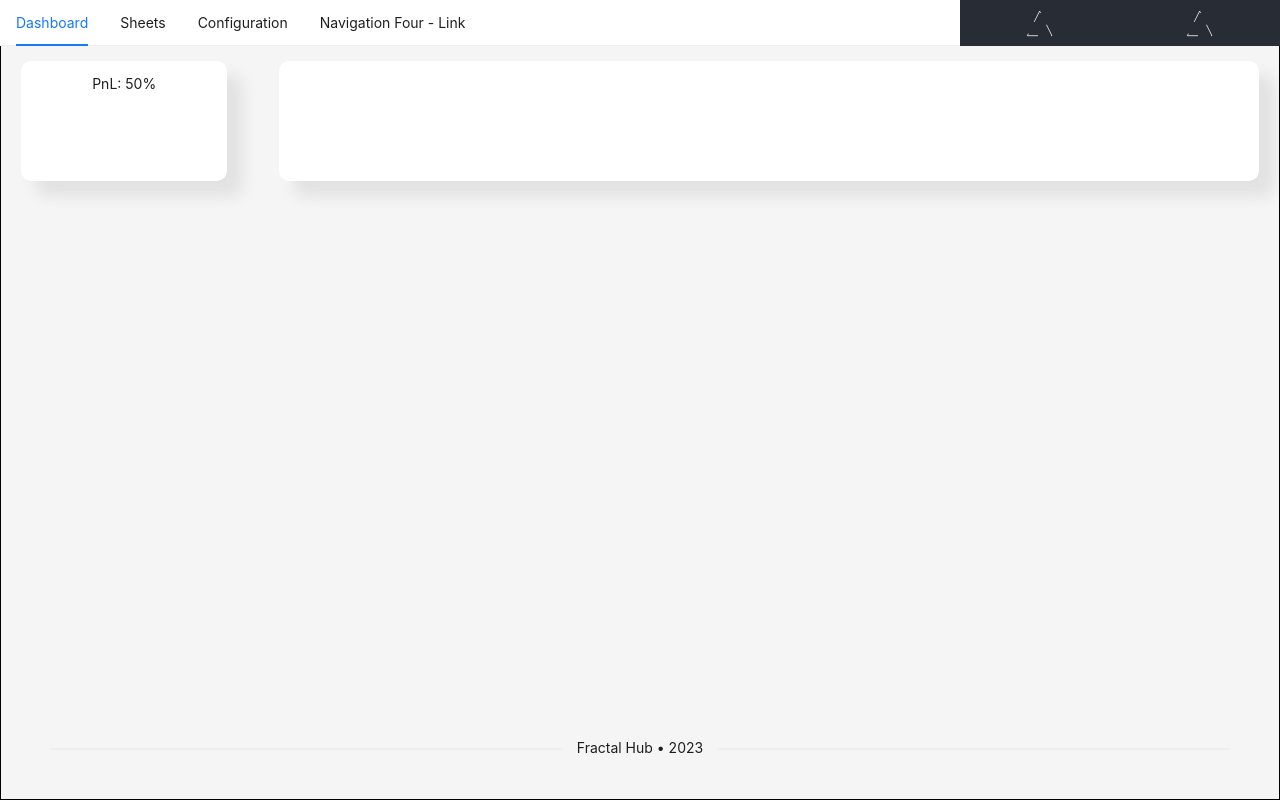
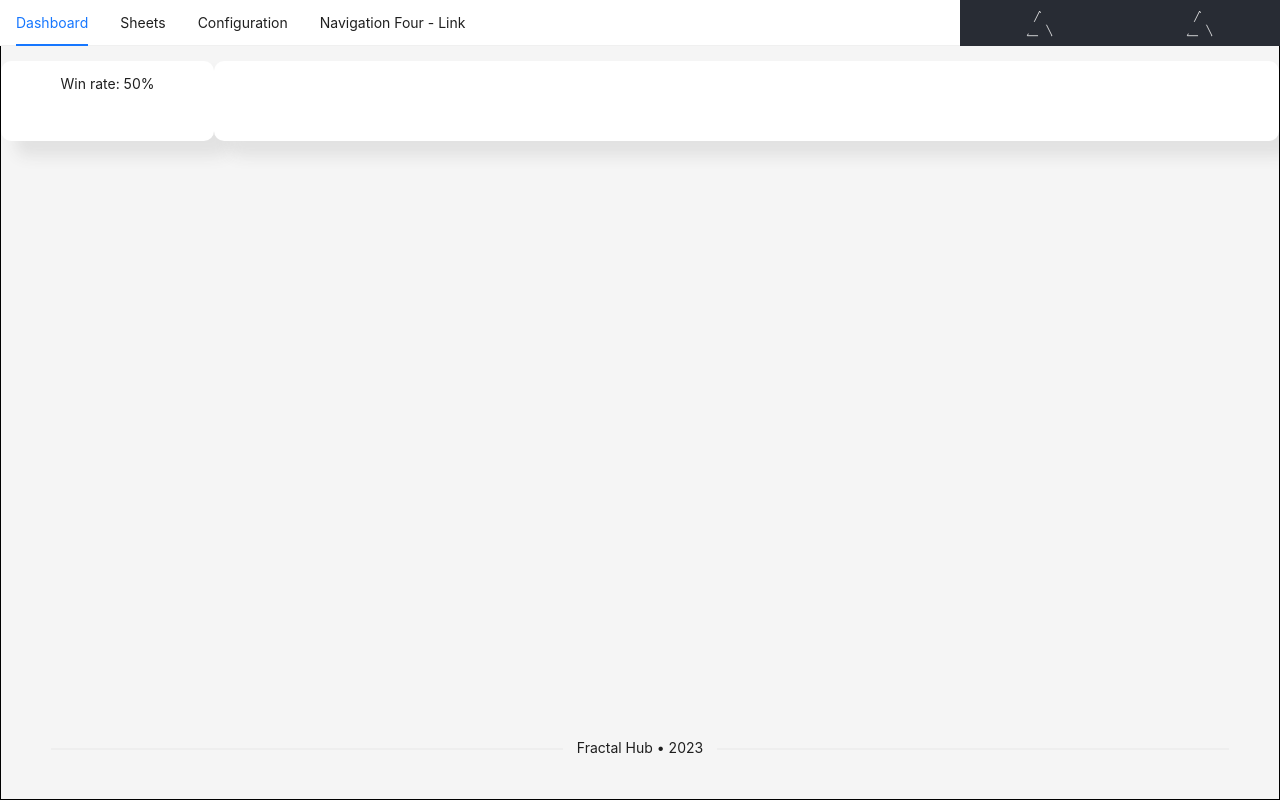
Before and after one commit to andrewunifei/scanner, a React (Create React App) app in the folder front-end/scanner-app/: page / in a window 1280 px wide. Built offline with nearby package versions, Linux system fonts and the light colour scheme; no server answers.

Commit message:
Comunicação com API

```diff
--- a/front-end/scanner-app/src/pages/Dashboard.tsx
+++ b/front-end/scanner-app/src/pages/Dashboard.tsx
@@ -13,21 +13,28 @@ const { Header, Content, Footer, Sider } = Layout;
 const Dashboard: React.FC = () => {
 
   return (
-      <Layout style={{height: '95vh', border: '1px solid black'}}>
+      <Layout style={{
+        height: '95vh',
+        border: '1px solid black',
+      }}>
         <Content>
-          <Row style={{
-            height: '15vh',
-            margin: '20px',
+          <Row
+
+          gutter={16}
+
+          style={{
+            height: '10vh',
+            margin: '20px 0 ',
           }}>
-            <Col span={4}
+            <Col className="gutter-row" span={4}
               style={{
                 background: '#fff',
                 borderRadius: '10px',
                 boxShadow: '15px 15px 15px rgb(60, 60, 60, 0.1)',
             }}>
-              <p>PnL: 50%</p>
+              <p>Win rate: 50%</p>
             </Col>
-            <Col span={19} offset={1}
+            <Col className="gutter-row" span={20}
               style={{
               background: '#fff',
               borderRadius: '10px',
@@ -35,6 +42,17 @@ const Dashboard: React.FC = () => {
             }}>
             </Col>
           </Row>
+          {/* <Row style={{
+            height: '60vh',
+            margin: '20px',
+          }}>
+            <Col span={24} style={{
+                background: '#fff',
+                borderRadius: '10px',
+                boxShadow: '15px 15px 15px rgb(60, 60, 60, 0.1)',
+            }}>
+            </Col>
+          </Row> */}
         </Content>
         <Footer style={{ textAlign: 'center' }}>
           <Divider plain>Fractal Hub • 2023</ Divider>
```
